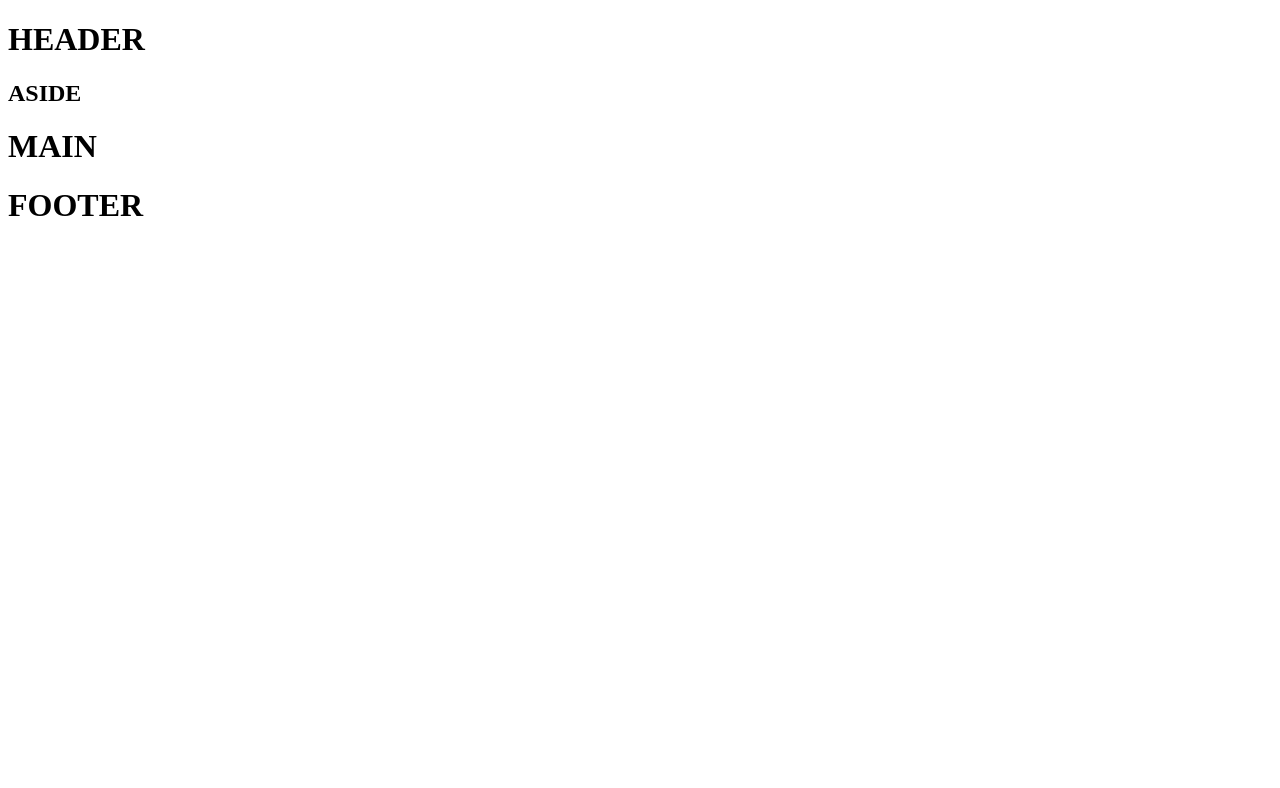
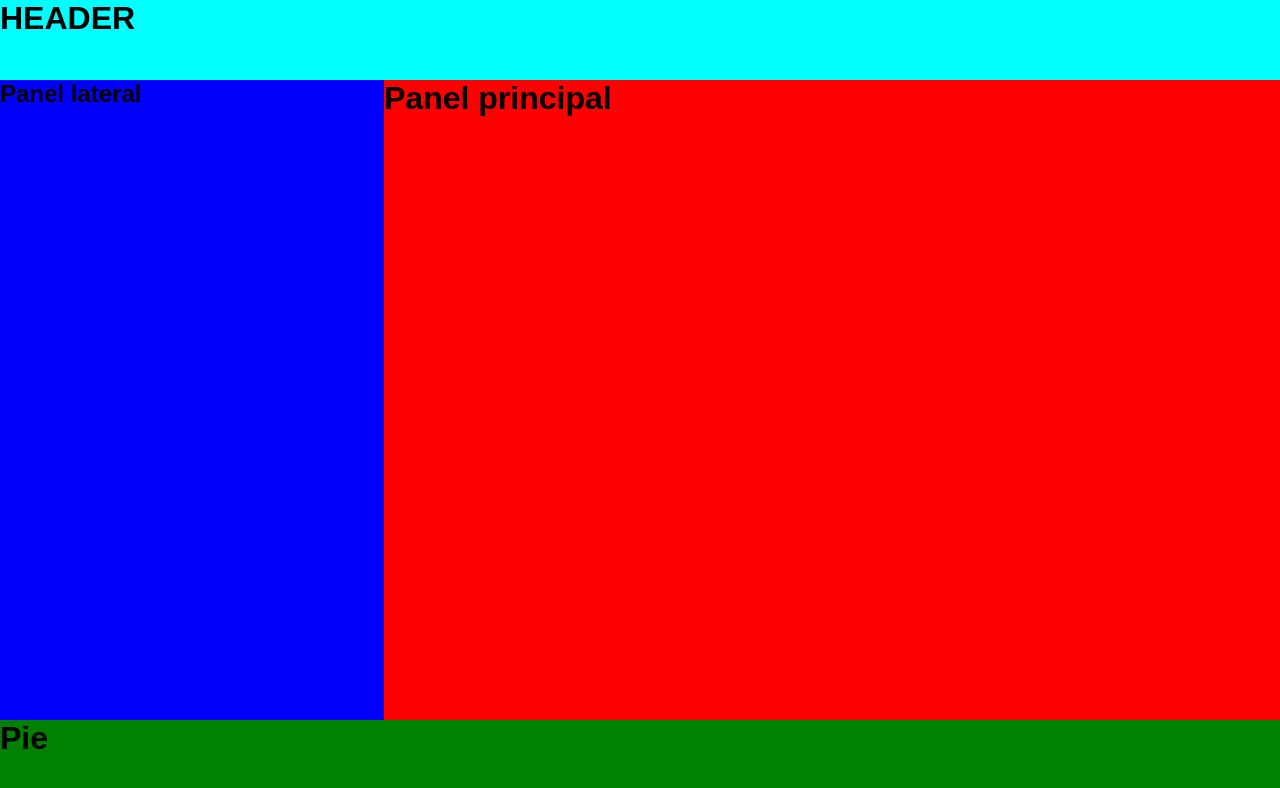
Before and after one commit to jruisot1903-daw/DWEC-2.0, a plain HTML site: page Ejercicios/Pruebas/Prueba1/Index.html in a window 1280 px wide. Drawn offline with Linux system fonts and the light colour scheme.

Commit message:
Primeras Pruebas

```diff
--- a/Ejercicios/Pruebas/Prueba1/Index.html
+++ b/Ejercicios/Pruebas/Prueba1/Index.html
@@ -1,24 +1,24 @@
 <!DOCTYPE html>
-<html lang="en">
+<html lang="es">
 <head>
     <meta charset="UTF-8">
     <meta name="viewport" content="width=device-width, initial-scale=1.0">
     <title>Prueba 1</title>
-    <link rel="stylesheet" href="style.css">
-    <script src="script.js"defer></script>
+    <link rel="stylesheet" href="./css/style.css">
+    <script src="./js/main.js" defer></script>
 </head>
 <body>
     <header>
         <h1>HEADER</h1>
     </header>
     <aside>
-        <h1>ASIDE</h1>
+        <h1>Panel lateral</h1>
     </aside>
-    <main>
-        <h1>MAIN</h1>
+    <main id="main">
+        <h1>Panel principal</h1>
     </main>
     <footer>
-        <h1>FOOTER</h1>
+        <h1>Pie</h1>
     </footer>
 </body>
 </html>
--- /dev/null
+++ b/Ejercicios/Pruebas/Prueba1/css/style.css
@@ -0,0 +1,38 @@
+*{
+    font-family: Arial, Helvetica, sans-serif;
+    box-sizing: border-box;
+    margin: 0%;
+    padding: 0%;
+}
+
+html,body{
+    width: 100%;
+    height: 100%;
+}
+
+header{
+    width: 100%;
+    height: 10%;
+    background-color: aqua;
+}
+
+aside{
+    width: 30%;
+    height: 80%;
+    background-color: blue;
+    float: left;
+}
+
+main{
+    width: 70%;
+    height: 80%;
+    background-color: red;
+    float: right;
+}
+
+footer{
+    clear: both;
+    width: 100%;
+    height: 10%;
+    background-color: green;
+}
--- /dev/null
+++ b/Ejercicios/Pruebas/Prueba1/js/main.js
@@ -0,0 +1 @@
+const mainHTML = document.getElementById("main");
```
